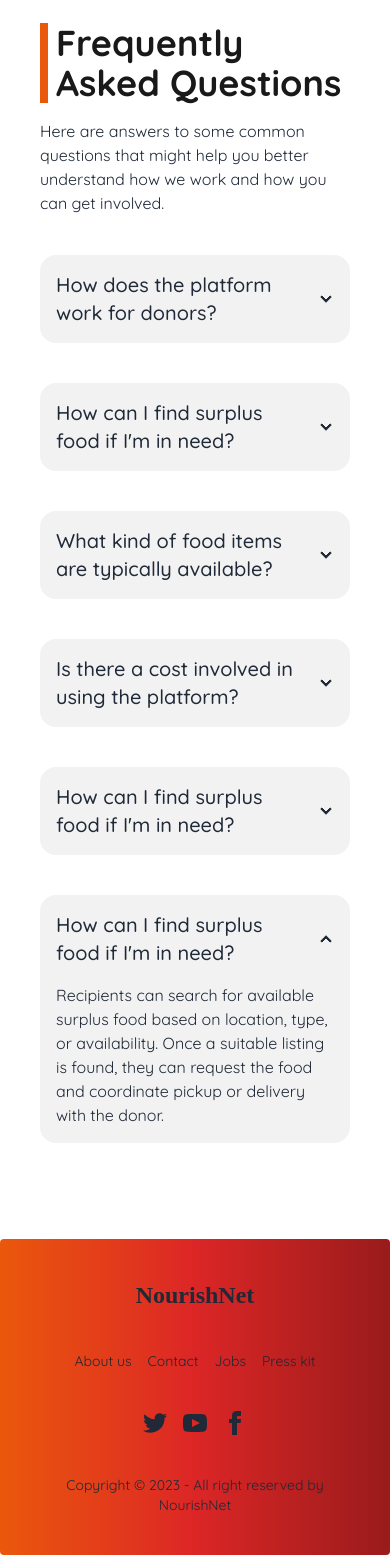
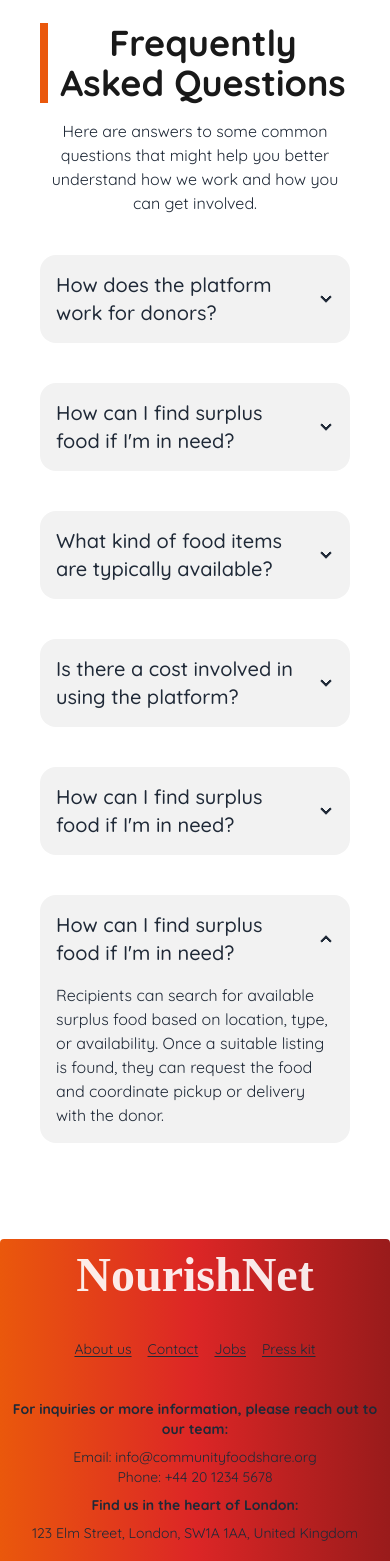
Before and after one commit to IshakQuresheeAkib/nourish-net, a React (Vite) app: page /faq in a window 390 px wide. Shown: the part 387-1948 px from the top of the page. Built offline with nearby package versions, Linux system fonts and the light colour scheme; no server answers; a web font is replaced by a local one.

Commit message:
corrected responsiveness for tablet

```diff
--- a/src/components/FAQ/FAQ.jsx
+++ b/src/components/FAQ/FAQ.jsx
@@ -6,10 +6,10 @@
 
         <div className="flex flex-col justify-center items-center my-10 lg:mx-20 mx-10">
 
-           <div className='lg:w-1/2 mb-10 mx-auto'>
+           <div className='lg:w-1/2 mb-10 mx-auto text-center'>
                 <div className='lg:w-3/4 md:w-1/2 mx-auto'><Lottie animationData={faq_animation}></Lottie></div>
                 <h1 className='myHeading lg:text-5xl text-4xl'>Frequently Asked Questions</h1>
-                <p className=''>Here are answers to some common questions that might help you better understand how we work and how you can get involved.</p>
+                <p className='text-center'>Here are answers to some common questions that might help you better understand how we work and how you can get involved.</p>
            </div>
             <form className='grid md:grid-cols-2 grid-cols-1 gap-10 lg:w-3/4'>
                 <div className="collapse collapse-arrow bg-base-200">
--- a/src/components/FeaturedCards/FeaturedCards.jsx
+++ b/src/components/FeaturedCards/FeaturedCards.jsx
@@ -20,8 +20,9 @@
 
     return (
         <div className="max-w-7xl mx-auto my-28">
-             <h1 className="myHeading mb-20 mx-auto text-center w-fit">Featured Foods</h1>
-             <div className="flex gap-10 flex-wrap">
+             <h1 className="myHeading  mx-auto text-center w-fit">Featured Foods</h1>
+             <p className="mb-20 lg:w-1/2 text-center mx-auto pt-4">Big Portions for Those in Need: Serving Up More Goodness, One Hearty Meal at a Time - Offering a Variety of Food, Sorted by How Much You Get!</p>
+             <div className="flex gap-10 flex-wrap justify-center">
              {
                 cards?.data && cards?.data?.map(food=><FoodsCard key={food._id} food={food}></FoodsCard>)
              }
--- a/src/components/Footer/Footer.jsx
+++ b/src/components/Footer/Footer.jsx
@@ -1,20 +1,27 @@
 const Footer = () => {
     return (
-            <footer className="footer footer-center p-10 myColor rounded">
+            <footer className="footer footer-center p-3 myColor rounded">
                 <aside>
-                    <h1 className="font-bold md:text-5xl text-2xl  font-grechen">Nourish<span className="">Net</span></h1>
+                    <h1 className="font-bold text-5xl font-grechen text-white/90">Nourish<span className="">Net</span></h1>
                 </aside>
-                <nav className="grid grid-flow-col gap-4">
-                    <a className="link link-hover">About us</a>
-                    <a className="link link-hover">Contact</a>
-                    <a className="link link-hover">Jobs</a>
-                    <a className="link link-hover">Press kit</a>
-                </nav>
+                <div className="grid grid-flow-col gap-4">
+                    <a className="link underline-offset-2 hover:text-white/80 duration-300">About us</a>
+                    <a className="link underline-offset-2 hover:text-white/80 duration-300">Contact</a>
+                    <a className="link underline-offset-2 hover:text-white/80 duration-300">Jobs</a>
+                    <a className="link underline-offset-2 hover:text-white/80 duration-300">Press kit</a>
+                </div>
+                <div className="md:w-1/3">
+                    <h4 className="font-bold">For inquiries or more information, please reach out to our team:
+                    </h4>
+                    <p>Email: info@communityfoodshare.org <br /> Phone: +44 20 1234 5678</p>
+                    <h4 className="font-bold">Find us in the heart of London:</h4>
+                    <p>123 Elm Street, London, SW1A 1AA, United Kingdom</p>
+                </div>
                 <nav>
                     <div className="grid grid-flow-col gap-4">
-                    <a><svg xmlns="http://www.w3.org/2000/svg" width="24" height="24" viewBox="0 0 24 24" className="fill-current"><path d="M24 4.557c-.883.392-1.832.656-2.828.775 1.017-.609 1.798-1.574 2.165-2.724-.951.564-2.005.974-3.127 1.195-.897-.957-2.178-1.555-3.594-1.555-3.179 0-5.515 2.966-4.797 6.045-4.091-.205-7.719-2.165-10.148-5.144-1.29 2.213-.669 5.108 1.523 6.574-.806-.026-1.566-.247-2.229-.616-.054 2.281 1.581 4.415 3.949 4.89-.693.188-1.452.232-2.224.084.626 1.956 2.444 3.379 4.6 3.419-2.07 1.623-4.678 2.348-7.29 2.04 2.179 1.397 4.768 2.212 7.548 2.212 9.142 0 14.307-7.721 13.995-14.646.962-.695 1.797-1.562 2.457-2.549z"></path></svg></a>
-                    <a><svg xmlns="http://www.w3.org/2000/svg" width="24" height="24" viewBox="0 0 24 24" className="fill-current"><path d="M19.615 3.184c-3.604-.246-11.631-.245-15.23 0-3.897.266-4.356 2.62-4.385 8.816.029 6.185.484 8.549 4.385 8.816 3.6.245 11.626.246 15.23 0 3.897-.266 4.356-2.62 4.385-8.816-.029-6.185-.484-8.549-4.385-8.816zm-10.615 12.816v-8l8 3.993-8 4.007z"></path></svg></a>
-                    <a><svg xmlns="http://www.w3.org/2000/svg" width="24" height="24" viewBox="0 0 24 24" className="fill-current"><path d="M9 8h-3v4h3v12h5v-12h3.642l.358-4h-4v-1.667c0-.955.192-1.333 1.115-1.333h2.885v-5h-3.808c-3.596 0-5.192 1.583-5.192 4.615v3.385z"></path></svg></a>
+                    <a className="cursor-pointer hover:text-white/90 duration-500"><svg xmlns="http://www.w3.org/2000/svg" width="24" height="24" viewBox="0 0 24 24" className="fill-current"><path d="M24 4.557c-.883.392-1.832.656-2.828.775 1.017-.609 1.798-1.574 2.165-2.724-.951.564-2.005.974-3.127 1.195-.897-.957-2.178-1.555-3.594-1.555-3.179 0-5.515 2.966-4.797 6.045-4.091-.205-7.719-2.165-10.148-5.144-1.29 2.213-.669 5.108 1.523 6.574-.806-.026-1.566-.247-2.229-.616-.054 2.281 1.581 4.415 3.949 4.89-.693.188-1.452.232-2.224.084.626 1.956 2.444 3.379 4.6 3.419-2.07 1.623-4.678 2.348-7.29 2.04 2.179 1.397 4.768 2.212 7.548 2.212 9.142 0 14.307-7.721 13.995-14.646.962-.695 1.797-1.562 2.457-2.549z"></path></svg></a>
+                    <a className="cursor-pointer hover:text-white/90 duration-500"><svg xmlns="http://www.w3.org/2000/svg" width="24" height="24" viewBox="0 0 24 24" className="fill-current"><path d="M19.615 3.184c-3.604-.246-11.631-.245-15.23 0-3.897.266-4.356 2.62-4.385 8.816.029 6.185.484 8.549 4.385 8.816 3.6.245 11.626.246 15.23 0 3.897-.266 4.356-2.62 4.385-8.816-.029-6.185-.484-8.549-4.385-8.816zm-10.615 12.816v-8l8 3.993-8 4.007z"></path></svg></a>
+                    <a className=" cursor-pointer hover:text-white/90 duration-500"><svg xmlns="http://www.w3.org/2000/svg" width="24" height="24" viewBox="0 0 24 24" className="fill-current"><path d="M9 8h-3v4h3v12h5v-12h3.642l.358-4h-4v-1.667c0-.955.192-1.333 1.115-1.333h2.885v-5h-3.808c-3.596 0-5.192 1.583-5.192 4.615v3.385z"></path></svg></a>
                     </div>
                 </nav>
                 <aside>
--- a/src/components/Hero/Hero.jsx
+++ b/src/components/Hero/Hero.jsx
@@ -1,15 +1,19 @@
+import { useNavigate } from "react-router-dom";
 import Navbar from "../Navbar/Navbar";
 
 
 const Hero = () => {
+
+    const navigate = useNavigate();
+
     return (
         <div className="">
             <div className="bg-[url('https://i.ibb.co/TtcLsG6/b.jpg')] w-screen h-screen text-white bg-cover bg-no-repeat bg-fixed">
             <div className=" bg-gradient-to-b b from-black/90 w-full h-screen z-0 backdrop-blur-sm bg-fixed">
             <Navbar></Navbar>
-            <div className="absolute bottom-16 tracking-wider translate-left-1/2 lg:left-10 right-0 text-center px-5">
-                <h1 className="lg:text-6xl text-4xl font-semibold mb-5 myHeading w-fit mx-auto text-white ">Linking Surplus to Need: <p className="textStyle font-bold"> Less Waste, More Food, </p> Stronger Community!</h1>
-                <button className="myBtn py-3 px-9">Explore</button>
+            <div className="absolute bottom-16 tracking-wider translate-left-1/2 md:left-10 md:right-0 text-center px-5">
+                <h1 className="lg:text-6xl text-3xl font-semibold mb-5 myHeading w-fit mx-auto text-white ">Linking Surplus to Need: <p className="textStyle font-bold"> Less Waste, More Food, </p> Stronger Community!</h1>
+                <button onClick={()=>navigate('/available-foods')} className="myBtn py-3 px-9">Explore</button>
             </div>
             </div>
             </div>
--- a/src/components/Navbar/Navbar.jsx
+++ b/src/components/Navbar/Navbar.jsx
@@ -13,14 +13,19 @@
     const {user,logOut} = useAuth();
     const navigate = useNavigate();
 
-    const navbarItems = [
+    const navbarItems1 = [
         { id: 1, title: 'Home', link: '/' },
         { id: 2, title: 'Available Foods', link: '/available-foods'},
+
+        { id: 7, title: 'FAQ', link: '/faq'}
+      ];
+    const navbarItems2 = [
         { id: 10, title: 'Add Food', link: '/add-food'},
         { id: 3, title: 'Manage My Foods ', link: '/manage-my-foods' },
         { id: 4, title: 'My Food Request', link: '/my-food-request' },
-        { id: 7, title: 'FAQ', link: '/faq'}
       ];
+
+
 
     AOS.init({
         duration: 1200,
@@ -42,14 +47,19 @@
         <div className="relative w-full h-full font-semibold p-2">
             <nav className="flex justify-between items-center md:pt-3 md:px-20 pl-10" data-aos='slide-down'>
                 <div >
-                    <h1 className="font-bold md:text-5xl text-4xl font-grechen">Nourish<span className="textStyle">Net</span></h1>
+                    <h1 onClick={()=>navigate('/')} className="font-bold md:text-5xl text-4xl font-grechen">Nourish<span className="textStyle">Net</span></h1>
                 </div>
                 <div className="space-x-10 lg:flex hidden navitem" >
 
                     {
-                        navbarItems.map(navbarItem => <span key={navbarItem.id}  className=" group items-center bg-transparent cursor-default ">
+                        navbarItems1.map(navbarItem => <span key={navbarItem.id}  className=" group items-center bg-transparent cursor-default ">
                                 <NavLink  to={navbarItem.link} className={`text-center font-bold relative  after:transition-transform after:duration-700 after:ease-in-out after:absolute after:-bottom-[3.1px] after:left-0 after:block after:h-[3px] after:w-full after:origin-bottom-right after:scale-x-0 after:myColor after:content-[''] after:group-hover:origin-bottom-left after:group-hover:scale-x-100 `}>{navbarItem.title}</NavLink>
-                        </span>)
+                       </span>)
+                    }
+                    {
+                        user && navbarItems2.map(navbarItem => <span key={navbarItem.id}  className=" group items-center bg-transparent cursor-default ">
+                        <NavLink  to={navbarItem.link} className={`text-center font-bold relative  after:transition-transform after:duration-700 after:ease-in-out after:absolute after:-bottom-[3.1px] after:left-0 after:block after:h-[3px] after:w-full after:origin-bottom-right after:scale-x-0 after:myColor after:content-[''] after:group-hover:origin-bottom-left after:group-hover:scale-x-100 `}>{navbarItem.title}</NavLink>
+                </span>)
                     }
                 </div>
                 <button onClick={handleLogin} className={`flex items-center justify-center border-2 rounded-2xl hover:text-red-700 border-red-600 cursor-pointer text-xl w-36 h-11 pr-3`}>
@@ -61,9 +71,15 @@
             <div className="lg:hidden fixed w-full z-50 top-0 text-white menu">
                 <Menu className="bg-black text-white ">
                 {
-                        navbarItems.map(navbarItem => <span key={navbarItem.id}  className=" group items-center bg-transparent cursor-default mt-10">
+                        navbarItems1.map(navbarItem => <span key={navbarItem.id}  className=" group items-center bg-transparent cursor-default mt-10">
                                 <NavLink  to={navbarItem.link} className={`menu-item text-center font-bold text-lg relative  after:transition-transform after:duration-700 after:ease-in-out after:absolute after:-bottom-1 after:left-0 after:block after:h-[3.5px] after:w-full after:origin-bottom-right after:scale-x-0 after:myColor after:content-[''] after:group-hover:origin-bottom-left after:group-hover:scale-x-100 `}>{navbarItem.title}</NavLink>
                         </span>)
+
+                    }
+                     {
+                        user && navbarItems2.map(navbarItem => <span key={navbarItem.id}  className=" group items-center bg-transparent cursor-default mt-10">
+                        <NavLink  to={navbarItem.link} className={`text-center font-bold relative  after:transition-transform after:duration-700 after:ease-in-out after:absolute after:-bottom-[3.1px] after:left-0 after:block after:h-[3px] after:w-full after:origin-bottom-right after:scale-x-0 after:myColor after:content-[''] after:group-hover:origin-bottom-left after:group-hover:scale-x-100 `}>{navbarItem.title}</NavLink>
+                </span>)
                     }
                 </Menu>
             </div>
--- a/src/pages/Addfood/AddFood.jsx
+++ b/src/pages/Addfood/AddFood.jsx
@@ -86,7 +86,7 @@
                                 <label className="absolute top-3 -z-10 origin-[0] -translate-y-6 scale-75 transform text-sm font-bold text-gray-500 duration-300 peer-placeholder-shown:translate-y-0 peer-placeholder-shown:scale-100 peer-focus:left-0 peer-focus:-translate-y-6 peer-focus:scale-75 peer-focus:text-red-600 peer-focus:dark:text-red-600">Donator Name</label>
                             </div>
                             <div className="relative z-0">
-                                <input type="text" name="foodStatus" required defaultValue='Available' className="peer block w-full appearance-none border-0 border-b border-gray-500 bg-transparent py-2.5 px-0 text-base text-gray-900 focus:border-red-600 focus:outline-none focus:ring-0"/>
+                                <input type="text" name="foodStatus" required disabled defaultValue='available' className="peer block w-full appearance-none border-0 border-b border-gray-500 bg-transparent py-2.5 px-0 text-base text-gray-900 focus:border-red-600 focus:outline-none focus:ring-0"/>
                                 <label className="absolute top-3 -z-10 origin-[0] -translate-y-6 scale-75 transform text-sm font-bold text-gray-500 duration-300 peer-placeholder-shown:translate-y-0 peer-placeholder-shown:scale-100 peer-focus:left-0 peer-focus:-translate-y-6 peer-focus:scale-75 peer-focus:text-red-600 peer-focus:dark:text-red-600">Food Status</label>
                             </div>
 
--- a/src/pages/Availablefoods/AvailableFoods.jsx
+++ b/src/pages/Availablefoods/AvailableFoods.jsx
@@ -45,16 +45,17 @@
                 <title>NourishNet | Available Foods</title>
             </Helmet>
              <h1 className="myHeading text-center w-fit mx-auto">Available Foods: {foods ? foods?.length : <Loader></Loader>}</h1>
-             <div className="flex justify-center mx-auto  mt-7 gap-10">
+             <p className="lg-w-1/2 mx-auto text-center pt-3 pb-7">More Food for All, Fighting Hunger: Sharing Extra Goodness for Everyone in Need, Bringing Smiles!</p>
+             <div className="flex justify-center md:flex-row flex-col items-center mx-auto  mt-7 gap-10">
                 <div className="form-control">
                     <label className="label cursor-pointer">
-                        <span className="label-text">Sort By Expire Date</span>
+                        <span className="label-text mr-3">Sort By Expire Date</span>
                         <input type="checkbox" className="checkbox" ref={checkboxRef} onChange={handleCheckboxChange}/>
                     </label>
                 </div>
                 <form className="form-control"  onSubmit={handleSubmit}>
                     <div className="input-group">
-                        <input type="text" placeholder="Search…" name='search' className="input input-bordered" />
+                        <input type="text" placeholder="Search…" name='search' className="input input-bordered " />
                         <button type="submit" className="btn btn-square">
                         <svg xmlns="http://www.w3.org/2000/svg" className="h-6 w-6" fill="none" viewBox="0 0 24 24" stroke="currentColor"><path strokeLinecap="round" strokeLinejoin="round" strokeWidth="2" d="M21 21l-6-6m2-5a7 7 0 11-14 0 7 7 0 0114 0z" /></svg>
                         </button>
--- a/src/pages/FoodDetails/FoodDetails.jsx
+++ b/src/pages/FoodDetails/FoodDetails.jsx
@@ -61,13 +61,13 @@
       }
 
     return (
-        <div className="px-20">
+        <div className="md:px-20">
             <Helmet>
                 <title>NourishNet | Food Details</title>
             </Helmet>
             <div className="hero ">
                 <div className="hero-content flex-col lg:flex-row gap-10">
-                    <img src={foodImage} className="max-w-xl rounded-lg shadow-xl" />
+                    <img src={foodImage} className="md:max-w-xl max-w-sm rounded-lg shadow-xl" />
                     <div>
                     <h1 className="myHeading">{foodName}</h1>
                     <ul>
@@ -88,7 +88,7 @@
                 </div>
             </div>
             <button onClick={()=>document.getElementById('my_modal_5').showModal()} className="flex justify-center w-fit mx-auto myBtn my-14">Request for Food</button>
-            <dialog id="my_modal_5" className="modal modal-bottom sm:modal-middle w-1/2 mx-auto">
+            <dialog id="my_modal_5" className="modal modal-bottom sm:modal-middle lg:w-1/2 mx-auto px-2">
             <div className="modal-box">
                 {
                     foodDetails && <form onSubmit={handleRequest} className="flex flex-col gap-4">
--- a/src/pages/RequestedFood/RequestedFood.jsx
+++ b/src/pages/RequestedFood/RequestedFood.jsx
@@ -80,7 +80,7 @@
                                 <td>{request.userEmail}</td>
                                 <td>{request?.currentDate}</td>
                                 <th>
-                                <button onClick={()=>handleStatus({id:request._id,name:request.foodName})} className="myBtn text-xs">{request?.foodStatus.toUpperCase()}</button>
+                                <button onClick={()=>handleStatus({id:request._id,name:request.foodName})} className="myBtn text-xs">{request?.foodStatus === 'Delivered' ? 'Delivered' : 'Pending'}</button>
                                 </th>
                             </tr>)
                         }
--- a/src/pages/Signup/Signup.jsx
+++ b/src/pages/Signup/Signup.jsx
@@ -24,13 +24,13 @@
         console.log(newUser);
 
 
-        // if (!/(?=.*[!#$%&?^*@~() "])/.test(password)) {
-        //     return enqueueSnackbar('Password should have a special character!',{variant:'error'})
-        // }else if (!/[A-Z]/.test(password)) {
-        //     return enqueueSnackbar('Password should have a capital letter !',{variant:'error'})
-        // }else if(!/(?=.{8,})/.test(password)){
-        //     return enqueueSnackbar('Password should have minimum six character !',{variant:'error'})
-        // }
+        if (!/(?=.*[!#$%&?^*@~() "])/.test(password)) {
+            return enqueueSnackbar('Password should have a special character!',{variant:'error'})
+        }else if (!/[A-Z]/.test(password)) {
+            return enqueueSnackbar('Password should have a capital letter !',{variant:'error'})
+        }else if(!/(?=.{8,})/.test(password)){
+            return enqueueSnackbar('Password should have minimum six character !',{variant:'error'})
+        }
 
         createUser(email,password)
         .then(()=>{
@@ -48,11 +48,11 @@
     }
 
     return (
-        <div className='flex md:flex-row flex-col gap-10 items-center justify-center md:px-20 px-6 min-h-screen my-14'>
+        <div className='flex lg:flex-row flex-col gap-10 items-center justify-center md:px-20 px-6 min-h-screen my-14'>
             <Helmet>
                     <title>NourishNet | Sign Up</title>
                 </Helmet>
-            <Lottie animationData={createAccount} className='md:w-1/2'></Lottie>
+            <Lottie animationData={createAccount} className='lg:w-1/2'></Lottie>
             <div className='shadow-xl rounded-xl border-black/5 p-10'>
                 <div className="mx-auto max-w-2xl text-center">
                     <h1 className="myHeading w-fit mx-auto">Get started today!</h1>
```
